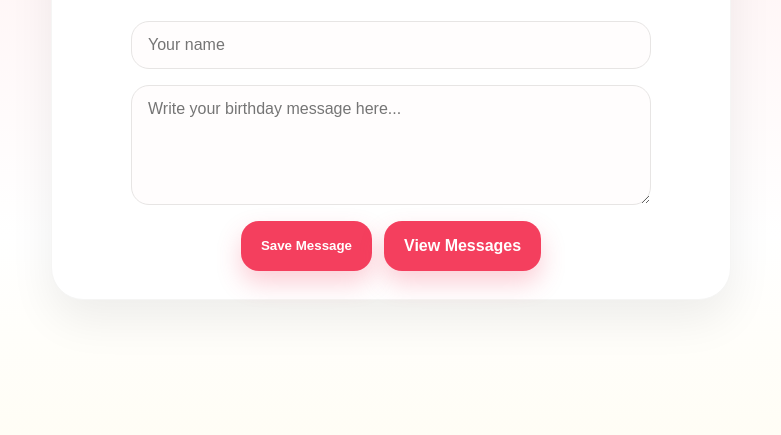
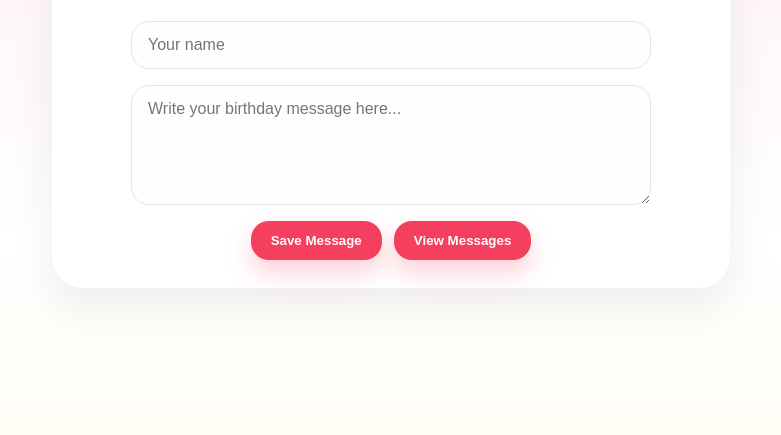
Before and after one commit to ethan6938/mom-birthdays, a website: page comments.html in a window 1280 px wide. Shown: the part 163-598 px from the top of the page, without its empty margins (249-1030 px from the left). Drawn offline with Linux system fonts and the light colour scheme.

Commit message:
update text

```diff
--- a/comments.html
+++ b/comments.html
@@ -180,7 +180,7 @@
 
         <div class="buttons">
           <button type="submit" class="btn btn-primary">Save Message</button>
-          <a href="index.html" class="btn btn-secondary">View Messages</a>
+          <button href="index.html" class="btn btn-secondary">View Messages</button>
         </div>
 
         <div class="saved-note" id="savedNote">
```
